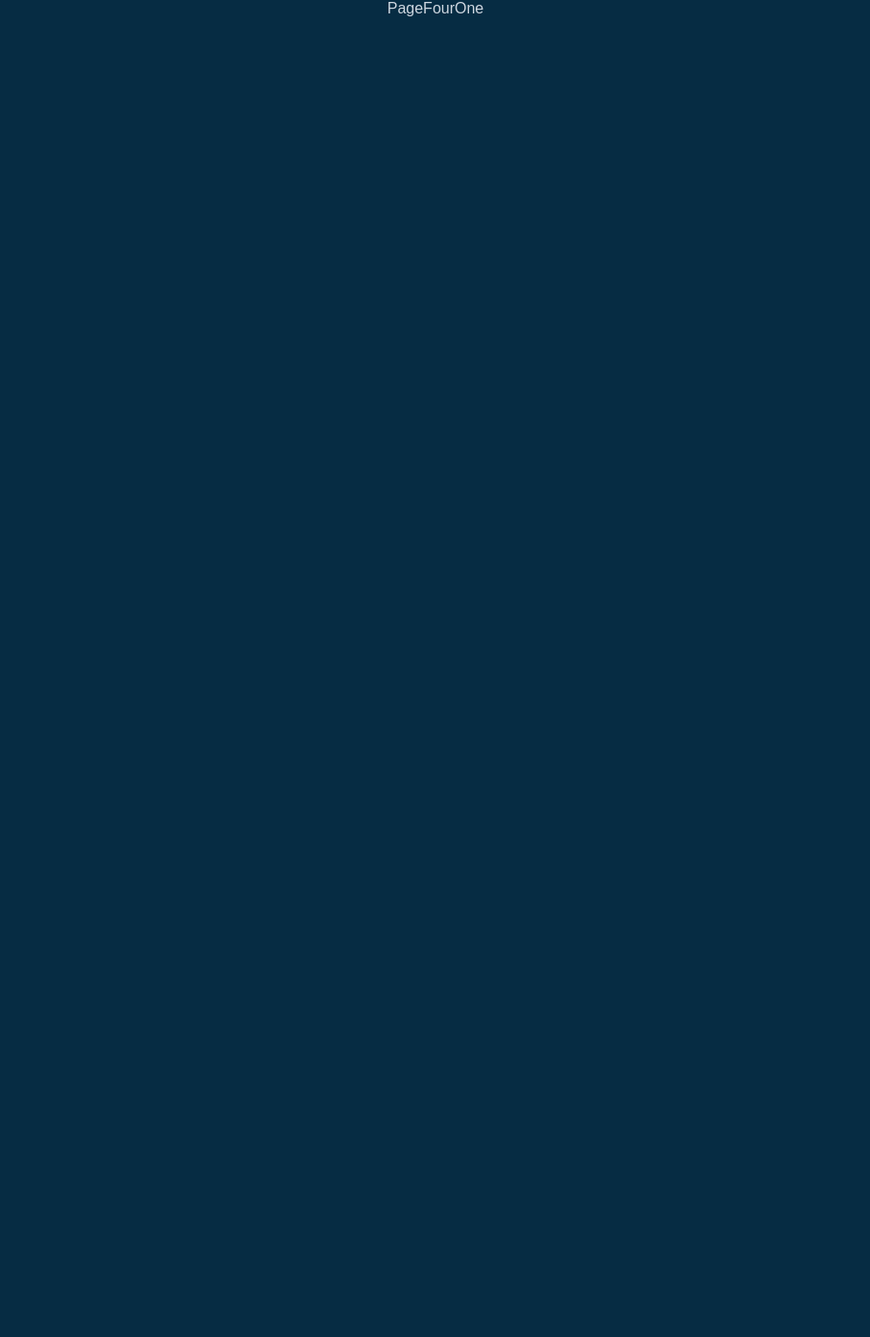
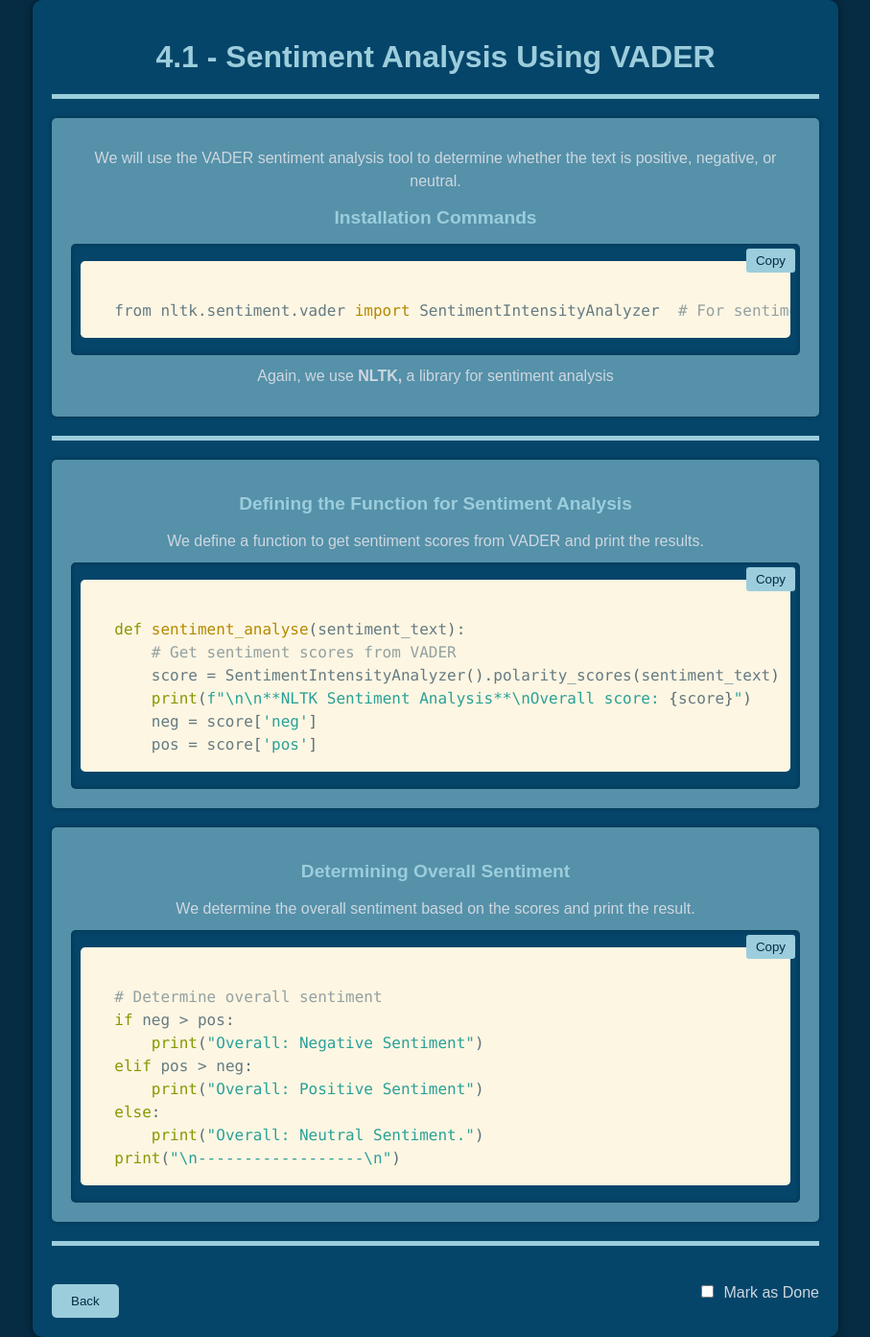
Before and after one commit to ZeendaBean24/NLP-Sentiment_Analysis, a React (Create React App) app in the folder learn-nlp/: page /ex4.1 in a window 1280 px wide. Shown: the whole page at 96% size, without its empty margins (186-1093 px from the left). Before the commit the page ends 800 px from the top, so only its background shows below. Built offline with nearby package versions, Linux system fonts and the light colour scheme; a web font is replaced by a local one.

Commit message:
Finish PageFourOne

```diff
--- a/learn-nlp/src/Pages/PageFour.jsx
+++ b/learn-nlp/src/Pages/PageFour.jsx
@@ -99,7 +99,7 @@ const snippet4 = `
               Copy
             </button>
           </div>
-        <p className="description"><strong>Hugging Face</strong> is an open-source database for pre-trained.</p>
+        <p className="description"><strong>Hugging Face</strong> is an open-source database for pre-trained models.</p>
       </div>
       <hr></hr>
         <div className="section-divider">
--- a/learn-nlp/src/Pages/PageFourOne.jsx
+++ b/learn-nlp/src/Pages/PageFourOne.jsx
@@ -1,9 +1,130 @@
-import React from 'react'
+import React, { useState, useEffect } from 'react';
+import './styles.css';
+import { Prism as SyntaxHighlighter } from 'react-syntax-highlighter';
+import { solarizedlight } from 'react-syntax-highlighter/dist/esm/styles/prism';
+import { useNavigate } from 'react-router-dom';
 
 function PageFourOne() {
+  let navigate = useNavigate();
+
+  function handleNavigate(path) {
+    navigate(path);
+  }
+
+  const copyToClipboard = (text) => {
+    if (navigator.clipboard) { // Modern async clipboard API
+      navigator.clipboard.writeText(text).then(() => {
+        alert('Text copied to clipboard');
+      }).catch(err => {
+        console.error('Failed to copy text: ', err);
+      });
+    } else { // Fallback for older browsers
+      const textarea = document.createElement('textarea');
+      textarea.value = text;
+      document.body.appendChild(textarea);
+      textarea.select();
+      try {
+        document.execCommand('copy');
+        alert('Text copied to clipboard');
+      } catch (err) {
+        console.error('Failed to copy text: ', err);
+      }
+      document.body.removeChild(textarea);
+    }
+  };
+
+  const [isDone, setIsDone] = useState(false);  // State to manage the "Mark as Done" button
+
+  // Retrieve the initial state from localStorage
+  useEffect(() => {
+    const savedState = localStorage.getItem('page3.1-done') === 'true';
+    setIsDone(savedState);
+  }, []);
+
+  const handleDoneToggle = () => {
+    const newState = !isDone;
+    setIsDone(newState);
+    localStorage.setItem('page3.1-done', newState);
+  };
+
+const installCommands = `
+  from nltk.sentiment.vader import SentimentIntensityAnalyzer  # For sentiment analysis
+`
+
+const snippet1 = `
+  def sentiment_analyse(sentiment_text):
+      # Get sentiment scores from VADER
+      score = SentimentIntensityAnalyzer().polarity_scores(sentiment_text)
+      print(f"\\n\\n**NLTK Sentiment Analysis**\\nOverall score: {score}")
+      neg = score['neg']
+      pos = score['pos']
+`;
+
+const snippet2 = `
+  # Determine overall sentiment
+  if neg > pos:
+      print("Overall: Negative Sentiment")
+  elif pos > neg:
+      print("Overall: Positive Sentiment")
+  else:
+      print("Overall: Neutral Sentiment.")
+  print("\\n------------------\\n")
+`;
+
   return (
-    <div>PageFourOne</div>
-  )
+    <div className="page">
+      <h1 className="page-title">4.1 - Sentiment Analysis Using VADER</h1>
+      <hr></hr>
+      <div className="section-divider">
+        <p className="intro">We will use the VADER sentiment analysis tool to determine whether the text is positive, negative, or neutral.</p>
+        <h2 className="subheading">Installation Commands</h2>
+          <div className="code-container" style={{ position: 'relative' }}>
+            <SyntaxHighlighter language="bash" style={ solarizedlight }>
+              {installCommands}
+            </SyntaxHighlighter>
+            <button onClick={() => copyToClipboard(installCommands)} className="copy-button" style={{ position: 'absolute', top: '5px', right: '5px' }}>
+              Copy
+            </button>
+          </div>
+        <p className="description">Again, we use <strong>NLTK,</strong> a library for sentiment analysis</p>
+      </div>
+      <hr></hr>
+      <div className="section-divider">
+        <h2 className="subheading">Defining the Function for Sentiment Analysis</h2>
+        <p className="description">We define a function to get sentiment scores from VADER and print the results.</p>
+        <div className="code-container" style={{ position: 'relative' }}>
+          <SyntaxHighlighter language="python" style={ solarizedlight }>
+            {snippet1}
+          </SyntaxHighlighter>
+          <button onClick={() => copyToClipboard(snippet1)} className="copy-button" style={{ position: 'absolute', top: '5px', right: '5px' }}>
+            Copy
+          </button>
+        </div>
+      </div>
+      <div className="section-divider">
+        <h2 className="subheading">Determining Overall Sentiment</h2>
+        <p className="description">We determine the overall sentiment based on the scores and print the result.</p>
+        <div className="code-container" style={{ position: 'relative' }}>
+          <SyntaxHighlighter language="python" style={ solarizedlight }>
+            {snippet2}
+          </SyntaxHighlighter>
+          <button onClick={() => copyToClipboard(snippet2)} className="copy-button" style={{ position: 'absolute', top: '5px', right: '5px' }}>
+            Copy
+          </button>
+        </div>
+      </div>
+      <hr></hr>
+      <div className="footer">
+        <button className="back-button" style={{ marginTop: '20px', cursor: 'pointer' }} onClick={() => handleNavigate('/')}>
+          Back
+        </button>
+        <label className="isDone" style={{ marginLeft: '10px' }}>
+          <input type="checkbox" checked={isDone} onChange={handleDoneToggle} />
+          Mark as Done
+        </label>
+      </div>
+    </div>
+  );
 }
 
-export default PageFourOne
+export default PageFourOne;
```
